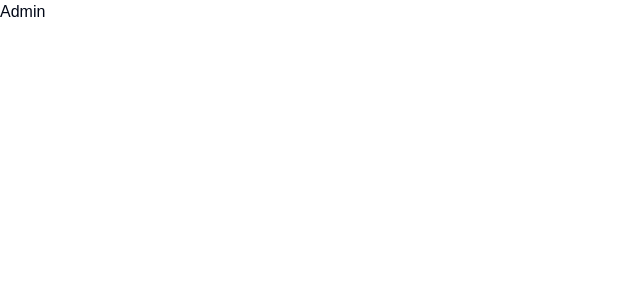
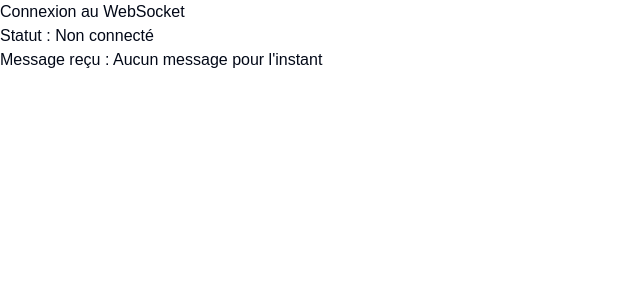
Before and after one commit to DE-immersive-game/ImmersiveGame-Front, a Next.js app: page /admin in a window 1280 px wide. Shown: the top 300 px of the page, without its empty margins (0-640 px from the left). Built offline with nearby package versions, Linux system fonts and the light colour scheme; no server answers.

Commit message:
test socket

```diff
--- a/app/admin/page.tsx
+++ b/app/admin/page.tsx
@@ -1,3 +1,46 @@
-export default function Admin() {
-  return <h1>Admin</h1>;
-}
+'use client'
+
+import { useEffect, useState } from "react";
+import socket from "../api/socket";
+
+export default function Admin()  {
+  const [connected, setConnected] = useState<boolean>(false);
+  const [infoMessage, setInfoMessage] = useState<string>("");
+
+  useEffect(() => {
+    socket.on("connect", () => {
+      console.log("Connecté au WebSocket");
+      setConnected(true);
+    });
+
+    socket.on("info", (data: { message: string }) => {
+      console.log("Message reçu du serveur :", data);
+      setInfoMessage(data.message);
+    });
+
+    socket.on("connect_error", (err) => {
+      console.error("Erreur de connexion :", err);
+      setConnected(false);
+    });
+
+    socket.on("disconnect", () => {
+      console.log("Déconnecté du WebSocket");
+      setConnected(false);
+    });
+
+    return () => {
+      socket.off("connect");
+      socket.off("info");
+      socket.off("connect_error");
+      socket.off("disconnect");
+    };
+  }, []);
+
+  return (
+    <div>
+      <h1>Connexion au WebSocket </h1>
+      <p>Statut : {connected ? "Connecté" : "Non connecté"}</p>
+      <p>Message reçu : {infoMessage || "Aucun message pour l'instant"}</p>
+    </div>
+  );
+};
--- /dev/null
+++ b/app/api/socket.ts
@@ -0,0 +1,20 @@
+import { io, Socket } from "socket.io-client";
+
+interface ServerToClientEvents {
+  info: (data: { message: string }) => void;
+}
+
+interface ClientToServerEvents {
+  createAdmin: (data: any) => void;
+  findAllAdmin: () => void;
+  findOneAdmin: (id: number) => void;
+  updateAdmin: (data: any) => void;
+  removeAdmin: (id: number) => void;
+}
+
+const socket: Socket<ServerToClientEvents, ClientToServerEvents> = io("http://10.14.72.238:8000/admin", {
+  transports: ["websocket"],
+  reconnection: false,
+});
+
+export default socket;
--- a/package.json
+++ b/package.json
@@ -15,6 +15,7 @@
     "next": "15.1.5",
     "react": "^19.0.0",
     "react-dom": "^19.0.0",
+    "socket.io-client": "^4.8.1",
     "tailwind-merge": "^2.6.0",
     "tailwindcss-animate": "^1.0.7"
   },
@@ -23,6 +24,7 @@
     "@types/node": "^20",
     "@types/react": "^19",
     "@types/react-dom": "^19",
+    "@types/socket.io-client": "^3.0.0",
     "eslint": "^9",
     "eslint-config-next": "15.1.5",
     "postcss": "^8",
```
Also changed, not shown: 1 other file (tests, documents, lock files or other folders).
